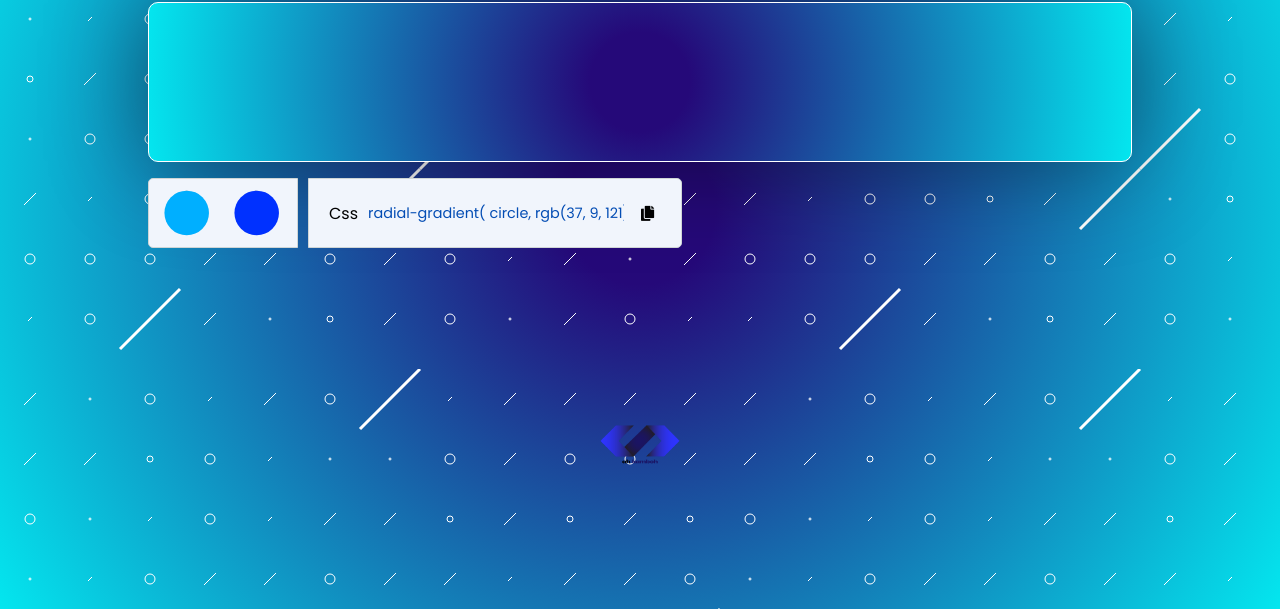
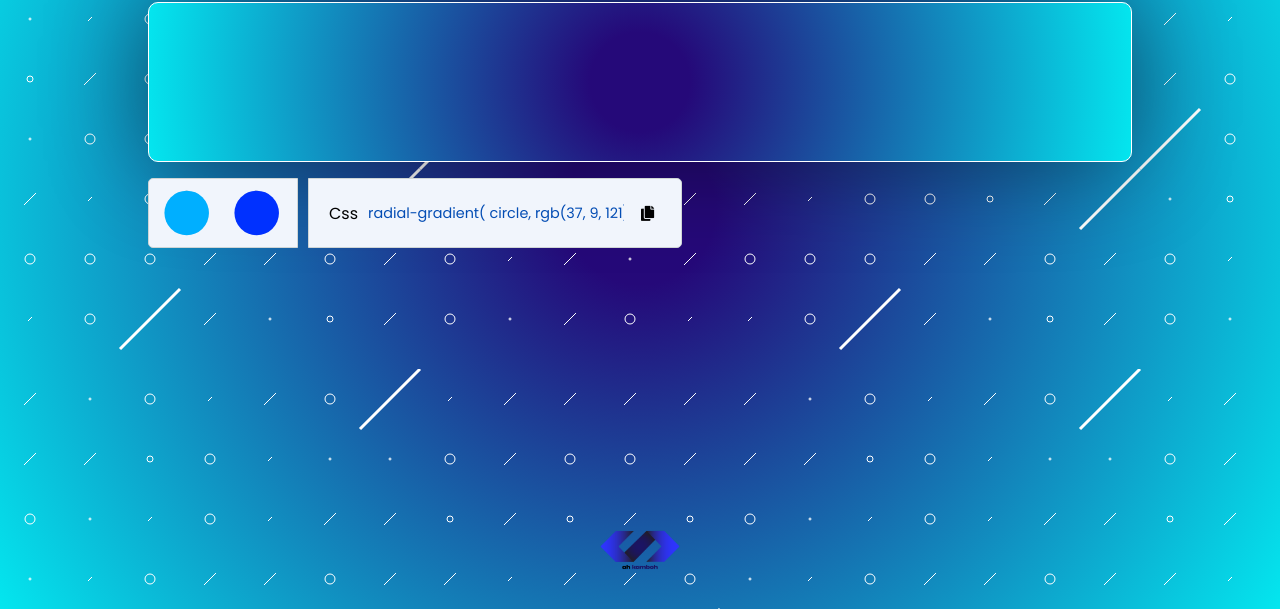
Before and after one commit to ahkamboh/gradient-generator, a plain HTML site: page index.html in a window 1280 px wide. Shown: the part 191-800 px from the top of the page. Drawn offline with Linux system fonts and the light colour scheme; a web font is replaced by a local one.

Commit message:
Update style.css

```diff
--- a/style.css
+++ b/style.css
@@ -158,9 +158,10 @@
 
  .gif {
      position: absolute;
-     top: 80%;
+    bottom: 1px;
+    z-index: -1;
      left: 50%;
-     transform: translate(-50%, -50%);
+     transform: translate(-50%, -0px);
  }
 .color input{
     clip-path: circle(36% at 48% 49%);
```
